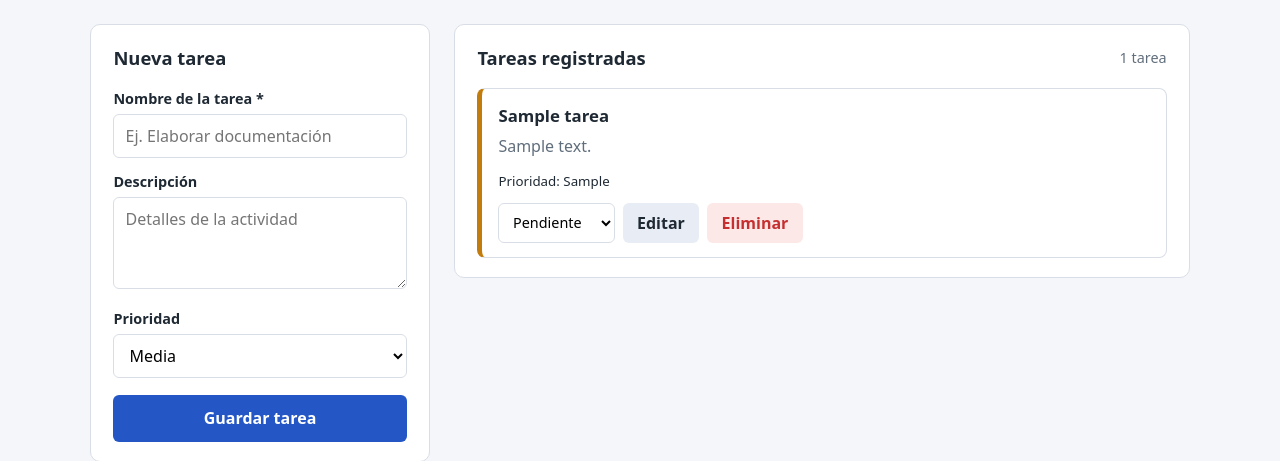
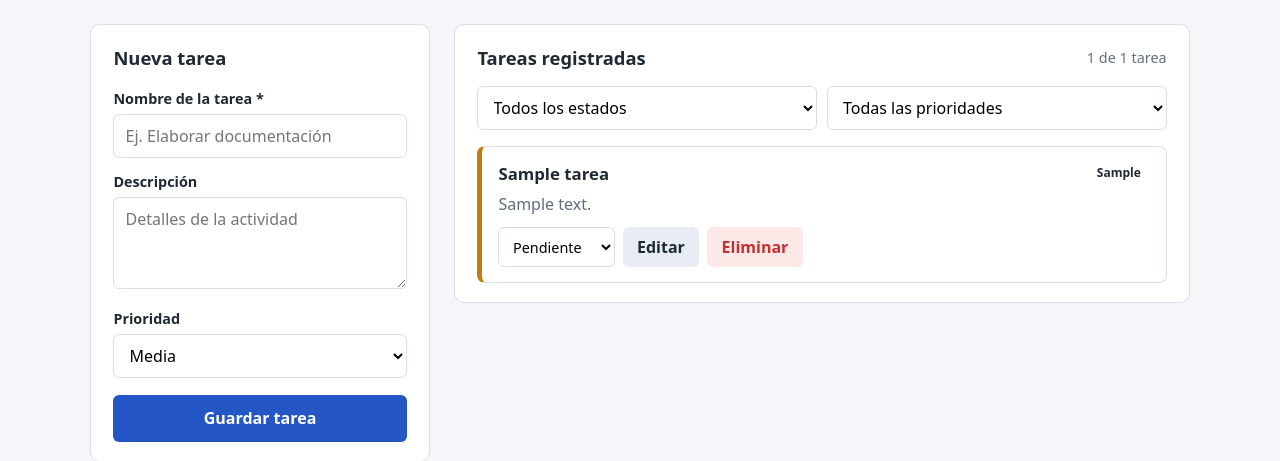
Before and after one commit to raulhernandez-dev/TaskManager-DevOps, a Flask app: page / in a window 1280 px wide. Shown: the part 115-576 px from the top of the page. Run offline with Flask 3, Linux system fonts and the light colour scheme; tables that the repository leaves empty hold one stand-in row (values such as "Sample post").

Commit message:
Mostrar etiquetas de prioridad y agregar filtros por estado y prioridad

```diff
--- a/static/css/style.css
+++ b/static/css/style.css
@@ -86,6 +86,18 @@ input:focus, textarea:focus, select:focus { outline: 2px solid #9fc0ff; border-c
   border-radius: 8px;
   padding: .9rem 1rem;
 }
+.prioridad-alta { border-left-color: var(--alta); }
+.prioridad-media { border-left-color: var(--media); }
+.prioridad-baja { border-left-color: var(--baja); }
+.tarea-cabecera { display: flex; justify-content: space-between; align-items: start; gap: .8rem; }
+.etiqueta { font-size: .75rem; font-weight: 700; padding: .15rem .55rem; border-radius: 999px; white-space: nowrap; }
+.etiqueta-alta { background: #fde8e8; color: var(--alta); }
+.etiqueta-media { background: #fdf3e0; color: var(--media); }
+.etiqueta-baja { background: #e5f5ea; color: var(--baja); }
+
+.filtros { display: flex; gap: .6rem; margin-top: .9rem; flex-wrap: wrap; }
+.filtros select { width: auto; flex: 1; min-width: 160px; }
+
 .tarea h3 { margin: 0; font-size: 1.05rem; }
 .tarea p { margin: .35rem 0 .6rem; color: var(--texto-suave); white-space: pre-wrap; }
 
--- a/static/js/app.js
+++ b/static/js/app.js
@@ -7,6 +7,8 @@ const lista = document.getElementById("lista-tareas");
 const sinTareas = document.getElementById("sin-tareas");
 const contador = document.getElementById("contador");
 const mensaje = document.getElementById("mensaje");
+const filtroEstado = document.getElementById("filtro-estado");
+const filtroPrioridad = document.getElementById("filtro-prioridad");
 const dialogoEditar = document.getElementById("dialogo-editar");
 const formEditar = document.getElementById("form-editar");
 
@@ -41,12 +43,14 @@ function escaparHTML(texto) {
 
 function crearElementoTarea(tarea) {
   const li = document.createElement("li");
-  li.className = `tarea estado-${tarea.estado.toLowerCase().replace(" ", "-")}`;
+  li.className = `tarea prioridad-${tarea.prioridad.toLowerCase()} estado-${tarea.estado.toLowerCase().replace(" ", "-")}`;
   li.dataset.id = tarea.id;
   li.innerHTML = `
-    <h3>${escaparHTML(tarea.nombre)}</h3>
+    <div class="tarea-cabecera">
+      <h3>${escaparHTML(tarea.nombre)}</h3>
+      <span class="etiqueta etiqueta-${tarea.prioridad.toLowerCase()}">${escaparHTML(tarea.prioridad)}</span>
+    </div>
     ${tarea.descripcion ? `<p>${escaparHTML(tarea.descripcion)}</p>` : ""}
-    <small>Prioridad: ${escaparHTML(tarea.prioridad)}</small>
     <div class="tarea-acciones">
       <select class="selector-estado" data-accion="estado" aria-label="Estado de la tarea">
         ${ESTADOS.map((e) => `<option value="${e}" ${e === tarea.estado ? "selected" : ""}>${e}</option>`).join("")}
@@ -59,11 +63,22 @@ function crearElementoTarea(tarea) {
 }
 
 function renderizar() {
+  const visibles = tareas.filter(
+    (t) =>
+      (!filtroEstado.value || t.estado === filtroEstado.value) &&
+      (!filtroPrioridad.value || t.prioridad === filtroPrioridad.value)
+  );
   lista.innerHTML = "";
-  tareas.forEach((t) => lista.appendChild(crearElementoTarea(t)));
-  sinTareas.classList.toggle("oculto", tareas.length > 0);
-  contador.textContent = `${tareas.length} ${tareas.length === 1 ? "tarea" : "tareas"}`;
+  visibles.forEach((t) => lista.appendChild(crearElementoTarea(t)));
+  sinTareas.textContent = tareas.length
+    ? "No hay tareas que coincidan con los filtros."
+    : "Todavía no hay tareas registradas.";
+  sinTareas.classList.toggle("oculto", visibles.length > 0);
+  contador.textContent = `${visibles.length} de ${tareas.length} ${tareas.length === 1 ? "tarea" : "tareas"}`;
 }
+
+filtroEstado.addEventListener("change", renderizar);
+filtroPrioridad.addEventListener("change", renderizar);
 
 // RF02 - Consultar tareas
 async function cargarTareas() {
--- a/templates/index.html
+++ b/templates/index.html
@@ -40,6 +40,20 @@
         <h2 id="titulo-lista">Tareas registradas</h2>
         <span id="contador" class="contador">0 tareas</span>
       </div>
+      <div class="filtros">
+        <select id="filtro-estado" aria-label="Filtrar por estado">
+          <option value="">Todos los estados</option>
+          <option value="Pendiente">Pendiente</option>
+          <option value="En proceso">En proceso</option>
+          <option value="Terminada">Terminada</option>
+        </select>
+        <select id="filtro-prioridad" aria-label="Filtrar por prioridad">
+          <option value="">Todas las prioridades</option>
+          <option value="Alta">Alta</option>
+          <option value="Media">Media</option>
+          <option value="Baja">Baja</option>
+        </select>
+      </div>
       <ul id="lista-tareas" class="lista"></ul>
       <p id="sin-tareas" class="vacio">Todavía no hay tareas registradas.</p>
     </section>
```
